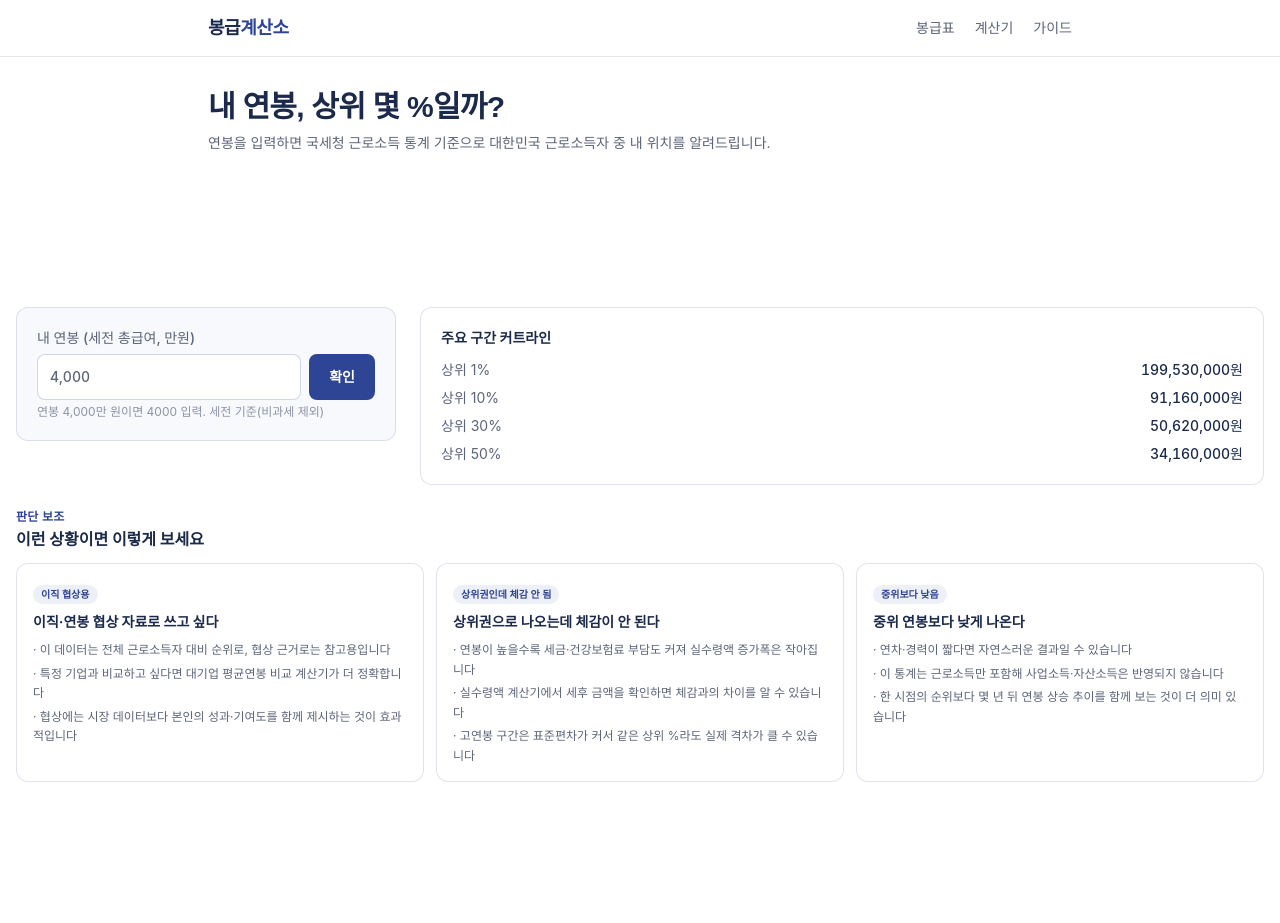
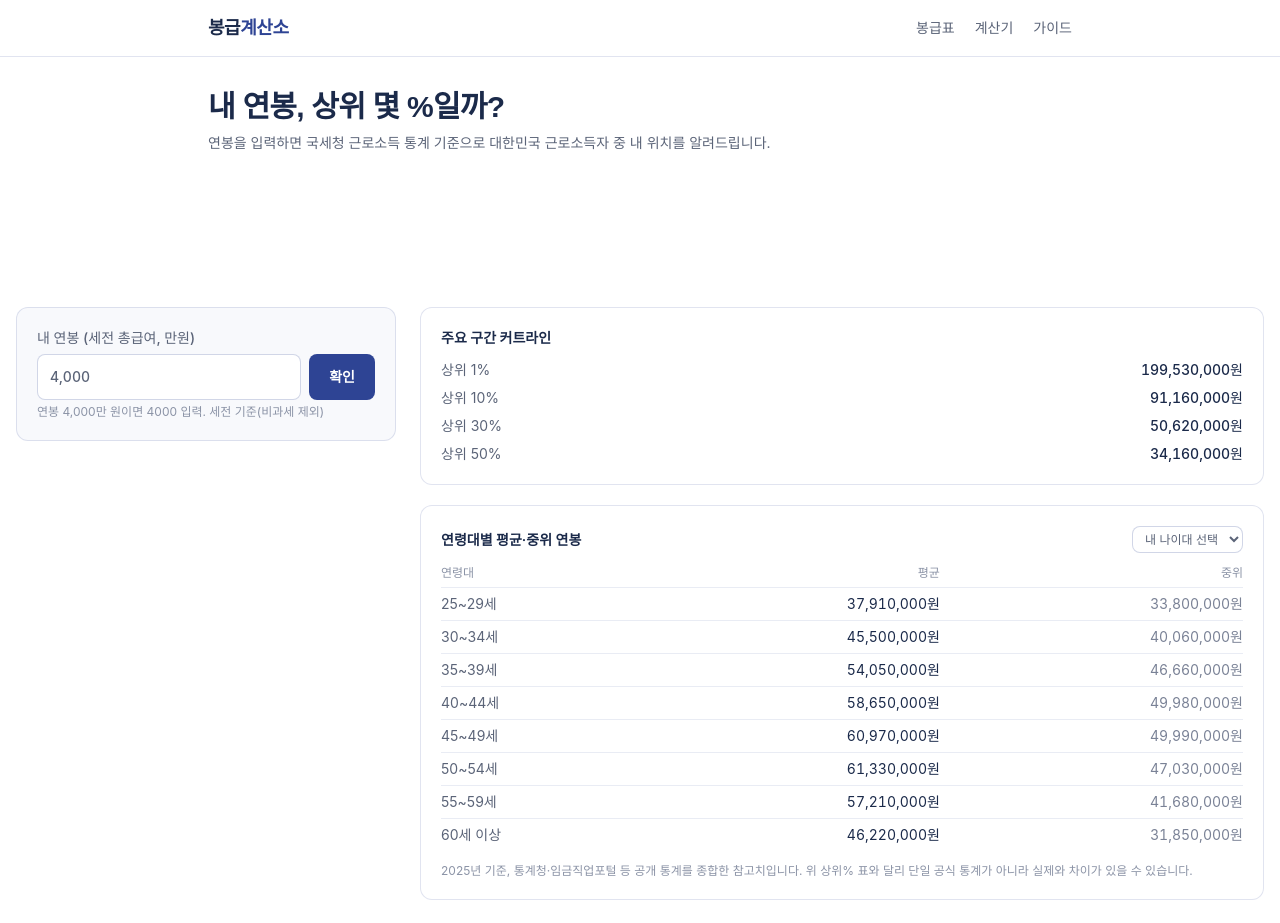
Before and after one commit to parkdane/pay-calc, a Next.js app: page /calc/income-rank in a window 1280 px wide. Shown: the top 923 px of the page. Built offline with nearby package versions, Linux system fonts and the light colour scheme; a web font is replaced by a local one.

Commit message:
income-rank: 연령대별 평균·중위 연봉 참고표 추가

```diff
--- a/components/IncomeRankCalc.tsx
+++ b/components/IncomeRankCalc.tsx
@@ -5,6 +5,19 @@ import data from "@/data/income-percentile-2024.json";
 import AdSlot from "@/components/AdSlot";
 
 const won = (n: number) => Math.round(n).toLocaleString("ko-KR") + "원";
+
+// 연령대별 평균·중위 연봉 (2025년 기준, 통계청·임금직업포털 데이터 종합)
+// 국세청 백분위 자료처럼 단일 공식 통계가 아니라 여러 공개 통계를 종합한 참고치입니다.
+const AGE_SALARY_TABLE = [
+  { range: "25~29세", avg: 37910000, median: 33800000 },
+  { range: "30~34세", avg: 45500000, median: 40060000 },
+  { range: "35~39세", avg: 54050000, median: 46660000 },
+  { range: "40~44세", avg: 58650000, median: 49980000 },
+  { range: "45~49세", avg: 60970000, median: 49990000 },
+  { range: "50~54세", avg: 61330000, median: 47030000 },
+  { range: "55~59세", avg: 57210000, median: 41680000 },
+  { range: "60세 이상", avg: 46220000, median: 31850000 },
+] as const;
 
 // 연봉 → 상위 % (앵커 사이 선형 보간)
 function topPercentOf(income: number): number {
@@ -57,6 +70,7 @@ export default function IncomeRankCalc() {
   const [manwon, setManwon] = useState(4000);
   const [submitted, setSubmitted] = useState(false);
   const [exporting, setExporting] = useState(false);
+  const [ageRange, setAgeRange] = useState<string>("");
   const shareCardRef = useRef<HTMLDivElement>(null);
 
   const result = useMemo(() => {
@@ -205,6 +219,65 @@ export default function IncomeRankCalc() {
                 ))}
             </dl>
           </div>
+
+          {/* 연령대별 평균·중위 연봉 */}
+          <div className="rounded-xl border border-[rgba(46,68,148,0.14)] bg-white p-5 text-sm">
+            <div className="mb-3 flex items-center justify-between">
+              <p className="font-semibold text-[#1B2A4A]">연령대별 평균·중위 연봉</p>
+              <select
+                value={ageRange}
+                onChange={(e) => setAgeRange(e.target.value)}
+                className="rounded-lg border border-[rgba(46,68,148,0.22)] bg-white px-2 py-1 text-xs text-[#5B6478]"
+              >
+                <option value="">내 나이대 선택</option>
+                {AGE_SALARY_TABLE.map((a) => (
+                  <option key={a.range} value={a.range}>
+                    {a.range}
+                  </option>
+                ))}
+              </select>
+            </div>
+            <table className="w-full">
+              <thead>
+                <tr className="text-xs text-[#8B93A6]">
+                  <th className="pb-1.5 text-left font-medium">연령대</th>
+                  <th className="pb-1.5 text-right font-medium">평균</th>
+                  <th className="pb-1.5 text-right font-medium">중위</th>
+                </tr>
+              </thead>
+              <tbody>
+                {AGE_SALARY_TABLE.map((a) => (
+                  <tr
+                    key={a.range}
+                    className={`border-t border-[rgba(46,68,148,0.10)] ${
+                      a.range === ageRange ? "bg-[rgba(46,68,148,0.06)]" : ""
+                    }`}
+                  >
+                    <td className={`py-1.5 ${a.range === ageRange ? "font-bold text-[#2E4494]" : "text-[#5B6478]"}`}>
+                      {a.range}
+                    </td>
+                    <td className="py-1.5 text-right tabular-nums text-[#1B2A4A]">{won(a.avg)}</td>
+                    <td className="py-1.5 text-right tabular-nums text-[#7A8296]">{won(a.median)}</td>
+                  </tr>
+                ))}
+              </tbody>
+            </table>
+            {ageRange && submitted && manwon > 0 && (
+              <p className="mt-3 border-t border-[rgba(46,68,148,0.10)] pt-3 text-xs leading-relaxed text-[#5B6478]">
+                {(() => {
+                  const bracket = AGE_SALARY_TABLE.find((a) => a.range === ageRange)!;
+                  const diff = manwon * 10000 - bracket.avg;
+                  return diff >= 0
+                    ? `입력한 연봉은 ${ageRange} 평균보다 ${won(diff)} 높습니다.`
+                    : `입력한 연봉은 ${ageRange} 평균보다 ${won(-diff)} 낮습니다.`;
+                })()}
+              </p>
+            )}
+            <p className="mt-3 text-xs text-[#8B93A6]">
+              2025년 기준, 통계청·임금직업포털 등 공개 통계를 종합한 참고치입니다. 위 상위% 표와 달리 단일
+              공식 통계가 아니라 실제와 차이가 있을 수 있습니다.
+            </p>
+          </div>
         </div>
       </div>
 
```
